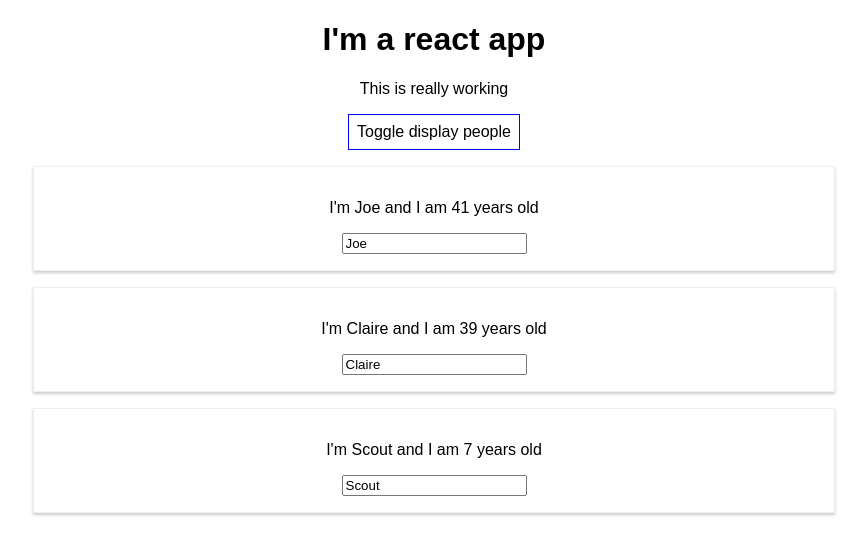
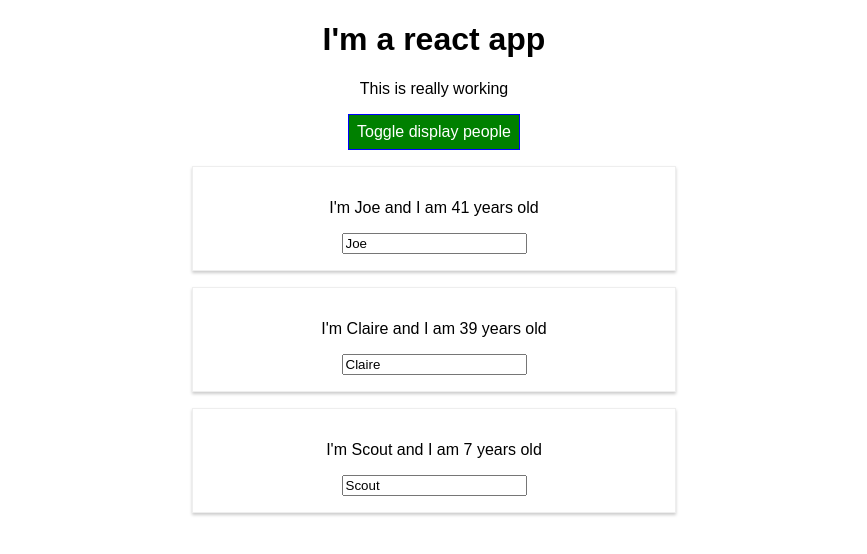
Before and after one commit to JalfreziJoe/First_React_App, a React (Create React App) app: page / in a window 1280 px wide. Both pictures are taken after a click on the button "Toggle display people". Shown: the top 554 px of the page, without its empty margins (206-1073 px from the left). Built offline with nearby package versions, Linux system fonts and the light colour scheme.

Commit message:
messed with styled components

```diff
--- a/package.json
+++ b/package.json
@@ -3,9 +3,11 @@
   "version": "0.1.0",
   "private": true,
   "dependencies": {
+    "radium": "^0.26.0",
     "react": "^16.13.1",
     "react-dom": "^16.13.1",
-    "react-scripts": "1.1.5"
+    "react-scripts": "1.1.5",
+    "styled-components": "^5.1.0"
   },
   "scripts": {
     "start": "react-scripts start",
--- a/src/App.css
+++ b/src/App.css
@@ -10,3 +10,17 @@
 .bold {
   font-weight: bold;
 }
+
+.button {
+  background-color: green;
+  font: inherit;
+  color: white;
+  border: 1px solid blue;
+  padding: 8px;
+  cursor: pointer;
+}
+
+.button:hover {
+  background-color: lightgreen;
+  color: black;
+}
--- a/src/App.js
+++ b/src/App.js
@@ -1,6 +1,9 @@
 import React, { Component } from 'react';
+
 import './App.css';
 import Person from './Person/Person';
+
+
 
 class App extends Component {
   state = {
@@ -46,13 +49,7 @@ class App extends Component {
 
 
   render() {
-    const css = {
-      backgroundColor: 'white',
-      font: 'inherit',
-      border: '1px solid blue',
-      padding: '8px',
-      cursor: 'pointer'
-    };
+
 
     let people = null;
 
@@ -72,7 +69,14 @@ class App extends Component {
 
           </div>
       );
+
+      // css.backgroundColor = 'green';
+      // css[':hover'] = {
+      //   backgroundColor: 'lightgreen',
+      //   color: 'black'
+      // }
     }
+
 
     const classes = [];
     if (this.state.persons.length <= 2){
@@ -82,18 +86,21 @@ class App extends Component {
       classes.push('bold');
     }
 
-    console.log(classes);
+    //console.log(classes);
 
     return (
+
       <div className="App">
         <h1>I'm a react app</h1>
         <p className={classes.join(' ')}>This is really working</p>
         <button
-          style={css}
+          className='button'
+          showing={this.state.showPeople}
           onClick={this.togglePersonsHandler}>Toggle display people</button>
         {people}
 
       </div>
+
     );
     //return React.createElement('div', null, React.createElement('h1', {className: 'App'}, 'does this work'));
   }
--- a/src/Person/Person.js
+++ b/src/Person/Person.js
@@ -1,13 +1,29 @@
 import React from 'react';
-import './Person.css';
+//import './Person.css';
+import styled from 'styled-components';
+
+const StyledDiv = styled.div`
+    width: 60%;
+    margin: 16px auto;
+    border: 1px solid #eee;
+    box-shadow: 0 2px 3px #ccc;
+    padding: 16px;
+    text-align: center;
+
+    @media (min-width: 500px) {
+        width: 450px;
+    }
+`
 
 const person = (props) => {
+
     return (
-        <div className="Person">
+       // <div className="Person" style={style}>
+      <StyledDiv>
             <p onClick={props.click}>I'm {props.name} and I am {props.age} years old</p>
             <p>{props.children}</p>
             <input type="text" onChange={props.changed} value={props.name} />
-        </div>
+        </StyledDiv>
     )
 }
 
```
Also changed, not shown: 1 other file (tests, documents, lock files or other folders).
